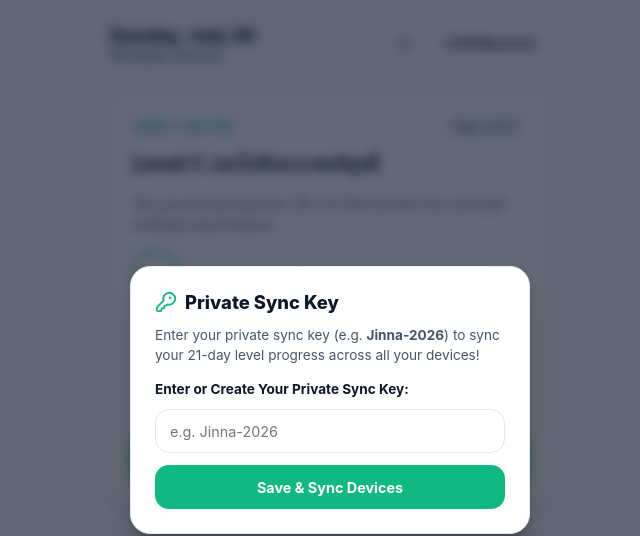
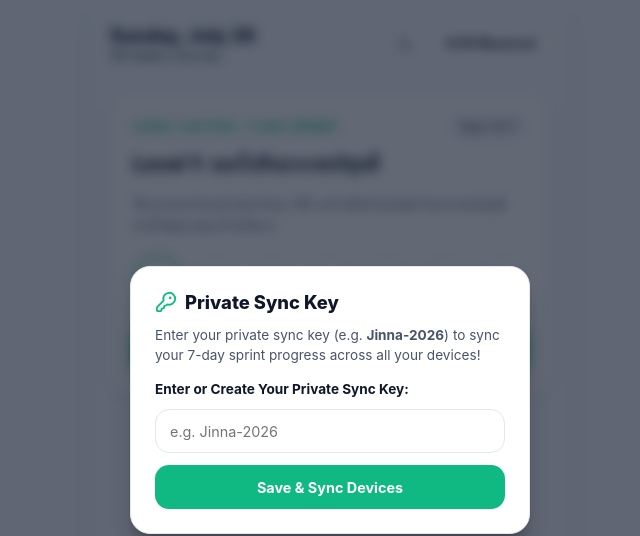
Before and after one commit to JinnawatJid/49-habits-tracker, a React (Vite) app: page / in a window 1280 px wide. Shown: the top 536 px of the page, without its empty margins (310-950 px from the left). Built offline with nearby package versions, Linux system fonts and the light colour scheme.

Commit message:
Implement 7-Day Sprint model, Level 2 habit, and 7-circle matrix row

```diff
--- a/src/App.jsx
+++ b/src/App.jsx
@@ -39,18 +39,27 @@ const getInitialSyncKey = () => {
   }
 };
 
-// 49 Sequential Levels Master Definition
+// 49 Sequential Levels Master Definition (7-Day Sprint Model)
 const SEQUENTIAL_49_LEVELS = [
   {
     level: 1,
     title: 'ออกไปรับอากาศบริสุทธิ์',
     description: 'ใช้เวลานอกบ้านอย่างน้อยวันละ 30 นาที เพื่อรับวิตามินดี รับอากาศบริสุทธิ์ ช่วยให้สุขภาพและใจแข็งแรง',
+    targetDays: 7,
     isDefined: true
   },
-  ...Array.from({ length: 48 }, (_, i) => ({
-    level: i + 2,
-    title: `Locked Habit (Chapter ${i + 2})`,
-    description: `Unlock by completing Level ${i + 1} (21/21 Days)`,
+  {
+    level: 2,
+    title: 'ล้างหน้าปั๊บขยับ 1 นาที',
+    description: 'วิดพื้นเพื่อสร้างความกระปรี้กระเปร่า',
+    targetDays: 7,
+    isDefined: true
+  },
+  ...Array.from({ length: 47 }, (_, i) => ({
+    level: i + 3,
+    title: `Locked Habit (Chapter ${i + 3})`,
+    description: `Unlock by completing Level ${i + 2} (7/7 Days)`,
+    targetDays: 7,
     isDefined: false
   }))
 ];
@@ -79,12 +88,12 @@ export default function App() {
     }
   });
 
-  // Safeguard refs
+  // Safeguard refs against race conditions
   const isInitializedRef = useRef(false);
   const isRemoteUpdateRef = useRef(false);
   const lastStateStrRef = useRef('');
 
-  // Level Progress state
+  // Level Progress state (Default: Level 1)
   const [currentLevel, setCurrentLevel] = useState(() => {
     try {
       const saved = localStorage.getItem('49habits_seq_level');
@@ -112,18 +121,17 @@ export default function App() {
     }
   });
 
-  // Apply data-theme attribute on root HTML element
+  // Apply theme data attribute
   useEffect(() => {
     document.documentElement.setAttribute('data-theme', theme);
     localStorage.setItem('49habits_theme', theme);
   }, [theme]);
 
-  // Toggle Theme Function
   const toggleTheme = () => {
     setTheme(prev => (prev === 'dark' ? 'light' : 'dark'));
   };
 
-  // STEP 1: On Mount or Sync Key Change -> Fetch Cloud Data BEFORE allowing Pushes
+  // STEP 1: On Mount or Sync Key Change -> Fetch Cloud Data BEFORE Pushing
   useEffect(() => {
     if (!syncKey) return;
     isInitializedRef.current = false;
@@ -201,7 +209,7 @@ export default function App() {
     };
   }, [syncKey]);
 
-  // Handle Single Field Sync Key Login
+  // Single Field Sync Key Login
   const handleSaveSyncKey = (e) => {
     e.preventDefault();
     if (!inputSyncKey.trim()) return;
@@ -214,13 +222,14 @@ export default function App() {
     setInputSyncKey('');
   };
 
-  // Active level data
+  // Active level data & 7-Day Sprint math
   const activeLevelData = SEQUENTIAL_49_LEVELS.find(l => l.level === currentLevel) || SEQUENTIAL_49_LEVELS[0];
+  const targetDays = activeLevelData.targetDays || 7;
   const isCheckedToday = activeCheckIns.includes(todayISO);
   const completedDaysCount = activeCheckIns.length;
   const currentDayNum = isCheckedToday ? completedDaysCount : completedDaysCount + 1;
 
-  // Handle Today's Level Check-In
+  // Handle Today's Check-In
   const handleLevelCheckIn = () => {
     if (isCheckedToday) {
       setActiveCheckIns(prev => prev.filter(d => d !== todayISO));
@@ -236,14 +245,14 @@ export default function App() {
         });
       } catch {}
 
-      // Reached 21/21 Days -> Level Up!
-      if (updatedDates.length >= 21) {
+      // Reached 7/7 Days -> Level Up!
+      if (updatedDates.length >= targetDays) {
         alert(`🎉 CONGRATULATIONS! You completed Level ${currentLevel}: "${activeLevelData.title}"! Unlocking Level ${currentLevel + 1}!`);
 
         const newMasteredItem = {
           level: currentLevel,
           title: activeLevelData.title,
-          completedDate: 'Completed 21/21 Days',
+          completedDate: `Completed ${targetDays}/${targetDays} Days`,
           date: todayISO
         };
 
@@ -293,25 +302,25 @@ export default function App() {
       <main className="main-content">
         {activeTab === 'today' ? (
           <div style={{ display: 'flex', flexDirection: 'column', gap: '24px' }}>
-            {/* Single 21-Day Habit Challenge Card */}
+            {/* Single 7-Day Sprint Habit Challenge Card */}
             <div className="hero-challenge-card animate-pop" style={{ margin: '12px 0' }}>
               <div className="hero-card-header">
                 <span className="hero-subtitle-tag" style={{ color: '#10b981', fontWeight: 700 }}>
-                  LEVEL {currentLevel} ACTIVE
+                  LEVEL {currentLevel} ACTIVE • 7-DAY SPRINT
                 </span>
                 <span className="hero-day-pill">
-                  Day {currentDayNum} of 21
+                  Day {currentDayNum} of {targetDays}
                 </span>
               </div>
 
               <h2 className="hero-title">Level {currentLevel}: {activeLevelData.title}</h2>
-              <p style={{ fontSize: '0.88rem', color: 'var(--text-secondary)', lineHeight: 1.5, marginBottom: '16px' }}>
+              <p style={{ fontSize: '0.88rem', color: 'var(--text-secondary)', lineHeight: 1.5, marginBottom: '20px' }}>
                 {activeLevelData.description}
               </p>
 
-              {/* 21-Circle Matrix Grid */}
-              <div className="dot-matrix-21">
-                {Array.from({ length: 21 }, (_, i) => i + 1).map((dayNum) => {
+              {/* 7-Circle Matrix Single Row */}
+              <div className="dot-matrix-21" style={{ gridTemplateColumns: 'repeat(7, 1fr)', gap: '8px', marginBottom: '20px' }}>
+                {Array.from({ length: targetDays }, (_, i) => i + 1).map((dayNum) => {
                   const isCompleted = dayNum <= completedDaysCount;
                   const isTodayTarget = dayNum === completedDaysCount + 1 && !isCheckedToday;
                   return (
@@ -319,7 +328,7 @@ export default function App() {
                       key={dayNum}
                       className={`dot-circle ${isCompleted ? 'completed' : ''} ${isTodayTarget ? 'today-target' : ''}`}
                     >
-                      {isCompleted ? <Check size={12} strokeWidth={3} /> : ''}
+                      {isCompleted ? <Check size={14} strokeWidth={3} /> : `Day ${dayNum}`}
                     </div>
                   );
                 })}
@@ -329,7 +338,7 @@ export default function App() {
               <button
                 className={`checkin-btn-balanced ${isCheckedToday ? 'checked' : ''}`}
                 onClick={handleLevelCheckIn}
-                style={{ marginTop: '12px' }}
+                style={{ marginTop: '8px' }}
               >
                 {isCheckedToday ? (
                   <><CheckCircle2 size={18} /> Completed Today</>
@@ -350,7 +359,7 @@ export default function App() {
               <div style={{ display: 'flex', flexDirection: 'column', gap: '8px' }}>
                 {safeMastered.length === 0 ? (
                   <div className="task-card-row" style={{ color: 'var(--text-muted)', fontSize: '0.85rem', textAlign: 'center', padding: '16px' }}>
-                    Complete Level 1 (21/21 Days) to unlock your first trophy here!
+                    Complete Level 1 (7/7 Days) to unlock Level 2 and earn your first trophy here!
                   </div>
                 ) : (
                   safeMastered.map(m => (
@@ -444,7 +453,7 @@ export default function App() {
             </div>
 
             <p style={{ fontSize: '0.85rem', color: 'var(--text-secondary)', marginBottom: '16px', lineHeight: 1.5 }}>
-              Enter your private sync key (e.g. <strong>Jinna-2026</strong>) to sync your 21-day level progress across all your devices!
+              Enter your private sync key (e.g. <strong>Jinna-2026</strong>) to sync your 7-day sprint progress across all your devices!
             </p>
 
             {syncKey && (
```
Also changed, not shown: stitch_7day_sprint_level2.jpg (added).
